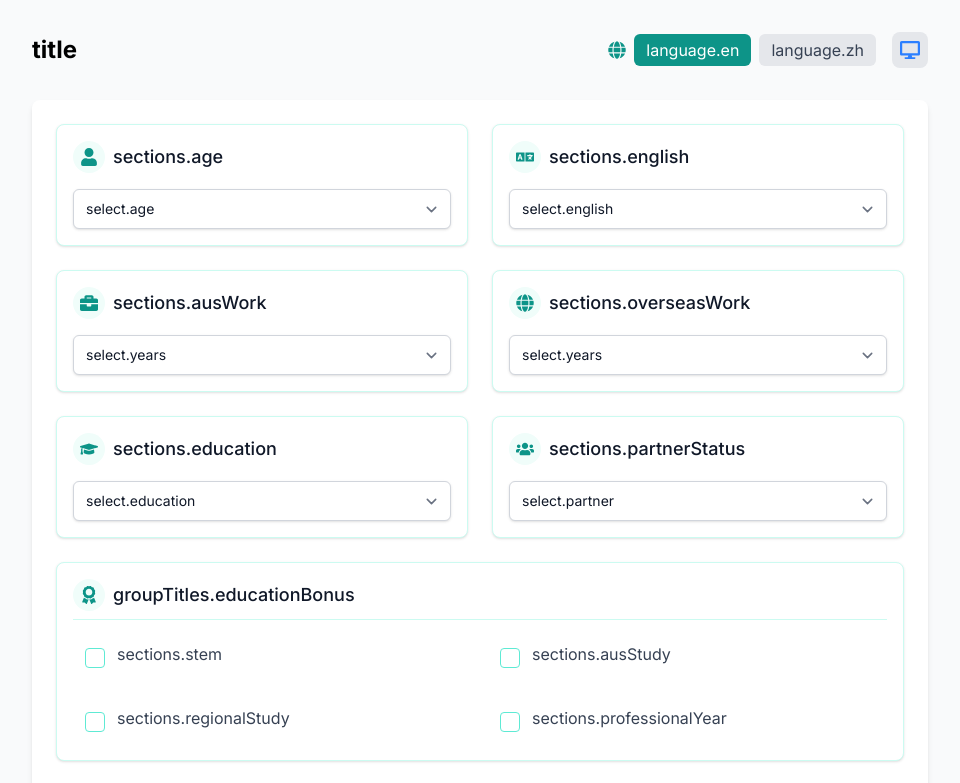
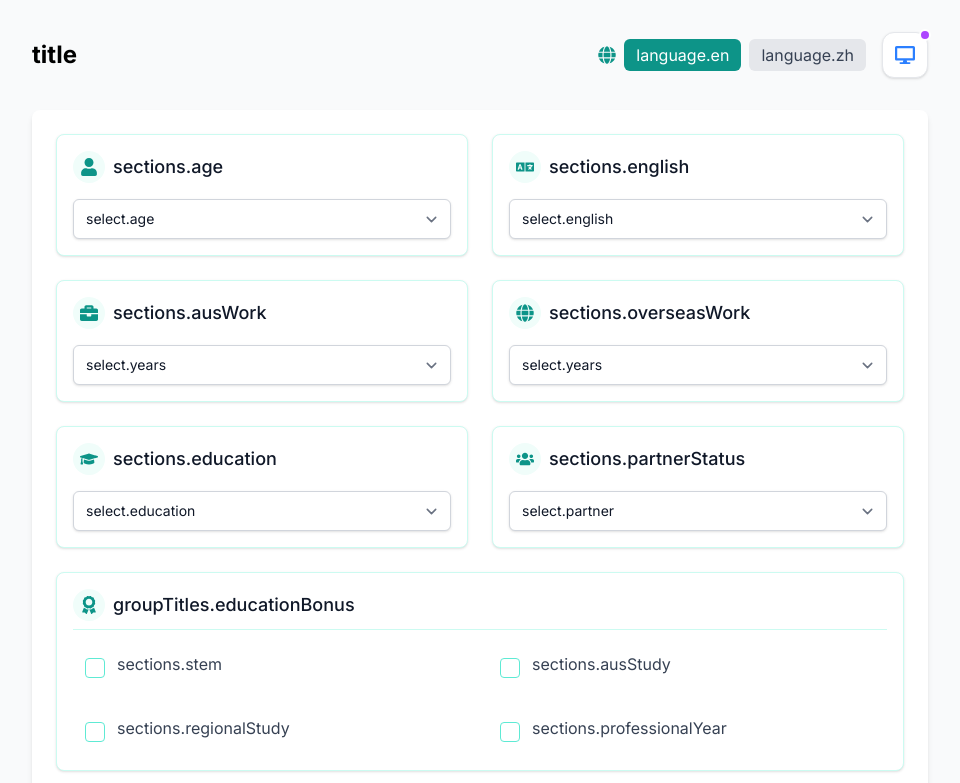
Before and after one commit to Misoto22/eoi-points-calculator, a Next.js app: page / in a window 1280 px wide. Shown: the top 783 px of the page, without its empty margins (160-1120 px from the left). Built offline with nearby package versions, Linux system fonts and the light colour scheme; what i18next-resources-to-backend would draw is missing.

Commit message:
enhance: redesign theme toggle with modern card-style UI
- Upgrade from simple button to modern card design
- Add visual indicator dot for current theme state
- Implement smooth icon transition animations
- Improve accessibility with better labels and tooltips
- Add subtle elevation effects on hover

```diff
--- a/src/components/ThemeToggle.tsx
+++ b/src/components/ThemeToggle.tsx
@@ -24,7 +24,7 @@ export function ThemeToggle() {
       case 'light':
         return <FaMoon className="w-5 h-5 text-gray-700 dark:text-gray-300" />;
       case 'system':
-        return <FaDesktop className="w-5 h-5 text-blue-500" />;
+        return <FaDesktop className="w-5 h-5 text-blue-500 dark:text-blue-400" />;
       default:
         return <FaMoon className="w-5 h-5 text-gray-700 dark:text-gray-300" />;
     }
@@ -33,7 +33,7 @@ export function ThemeToggle() {
   const getLabel = () => {
     switch (theme) {
       case 'dark':
-        return 'Switch to light mode';
+        return 'Switch to system mode';
       case 'light':
         return 'Switch to dark mode';
       case 'system':
@@ -46,13 +46,29 @@ export function ThemeToggle() {
   return (
     <motion.button
       onClick={cycleTheme}
-      className="p-2 rounded-lg bg-gray-200 dark:bg-gray-700 hover:bg-gray-300 dark:hover:bg-gray-600 transition-colors"
-      whileHover={{ scale: 1.05 }}
+      className="relative p-3 rounded-xl bg-surface border border-gray-200 border-theme shadow-sm hover:shadow-md hover-bg-theme transition-all duration-200"
+      whileHover={{ scale: 1.05, y: -1 }}
       whileTap={{ scale: 0.95 }}
       aria-label={getLabel()}
       title={`Current: ${theme} theme`}
     >
-      {getIcon()}
+      <motion.div
+        key={theme}
+        initial={{ scale: 0.8, opacity: 0 }}
+        animate={{ scale: 1, opacity: 1 }}
+        transition={{ duration: 0.2 }}
+      >
+        {getIcon()}
+      </motion.div>
+
+      {/* Theme indicator dot */}
+      <div className="absolute -top-1 -right-1">
+        <div className={`w-3 h-3 rounded-full border-2 border-white dark:border-[#1e1e1e] ${
+          theme === 'light' ? 'bg-blue-500' :
+          theme === 'dark' ? 'bg-[#121212]' :
+          'bg-purple-500'
+        }`} />
+      </div>
     </motion.button>
   );
 }
```
